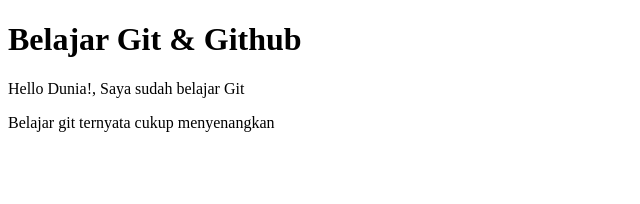
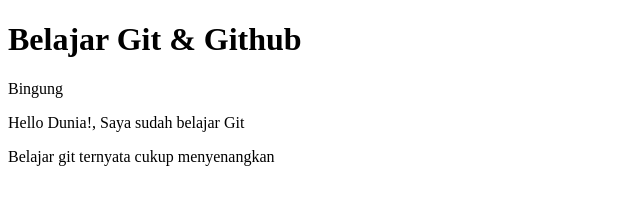
Before and after one commit to chocolatecodelab/belajar-git, a plain HTML site: page index.html in a window 1280 px wide. Shown: the whole page, without its empty margins (0-640 px from the left). Drawn offline with Linux system fonts and the light colour scheme.

Commit message:
menambah h1 dan p

```diff
--- a/index.html
+++ b/index.html
@@ -6,6 +6,7 @@
     </head>
     <body>
         <h1>Belajar Git & Github</h1>
+        <p>Bingung</p>
         <p>Hello Dunia!, Saya sudah belajar Git</p>
         <p>Belajar git ternyata cukup menyenangkan</p>
     </body>
```
